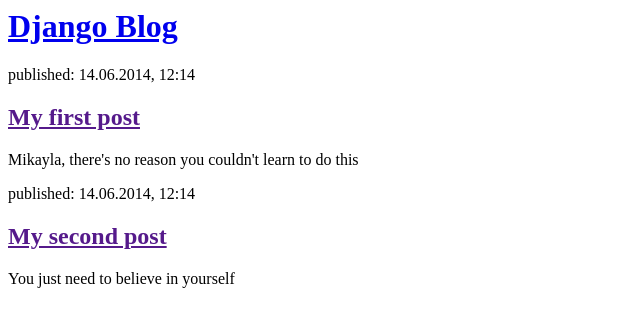
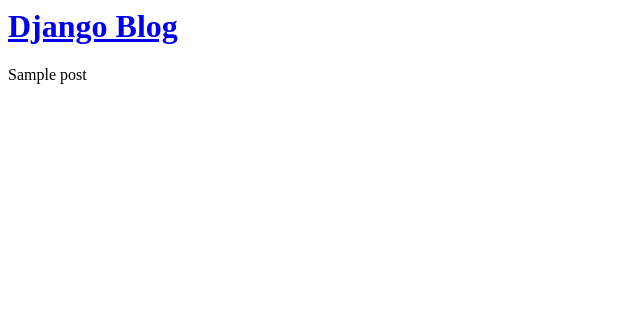
Before and after one commit to jwinf843/my-django-blog, a Django app: template blog/templates/blog/post_list.html in a window 1280 px wide. Shown: the top 327 px of the page, without its empty margins (0-640 px from the left). Run offline with Django 3.2, Linux system fonts and the light colour scheme; the template is opened without the code that fills it: values that come from a table or form of the project are taken from there, others are empty; tables that the repository leaves empty hold one stand-in row (values such as "Sample post").

Commit message:
Tried to add an html forloop for displaying blog posts on the front page

```diff
--- a/blog/templates/blog/post_list.html
+++ b/blog/templates/blog/post_list.html
@@ -12,15 +12,9 @@
         </div>
 
         <div>
-            <p>published: 14.06.2014, 12:14</p>
-            <h2><a href="">My first post</a></h2>
-            <p> Mikayla, there's no reason you couldn't learn to do this</p>
-        </div>
-
-        <div>
-            <p>published: 14.06.2014, 12:14</p>
-            <h2><a href="">My second post</a></h2>
-            <p>You just need to believe in yourself</p>
+            {% for post in posts %}
+                {{ post }}
+            {% endfor %}
         </div>
     </body>
 </html>
--- a/blog/views.py
+++ b/blog/views.py
@@ -2,8 +2,11 @@
 from __future__ import unicode_literals
 
 from django.shortcuts import render
+from django.utils import timezone
+from .models import Post
 
 # Create your views here.
 
 def post_list(request):
-    return render(request, 'blog/post_list.html', {})
+    posts = Post.objects.filter(published_date__lte=timezone.now()).order_by('published_Date')
+    return render(request, 'blog/post_list.html', {'posts': posts})
```
